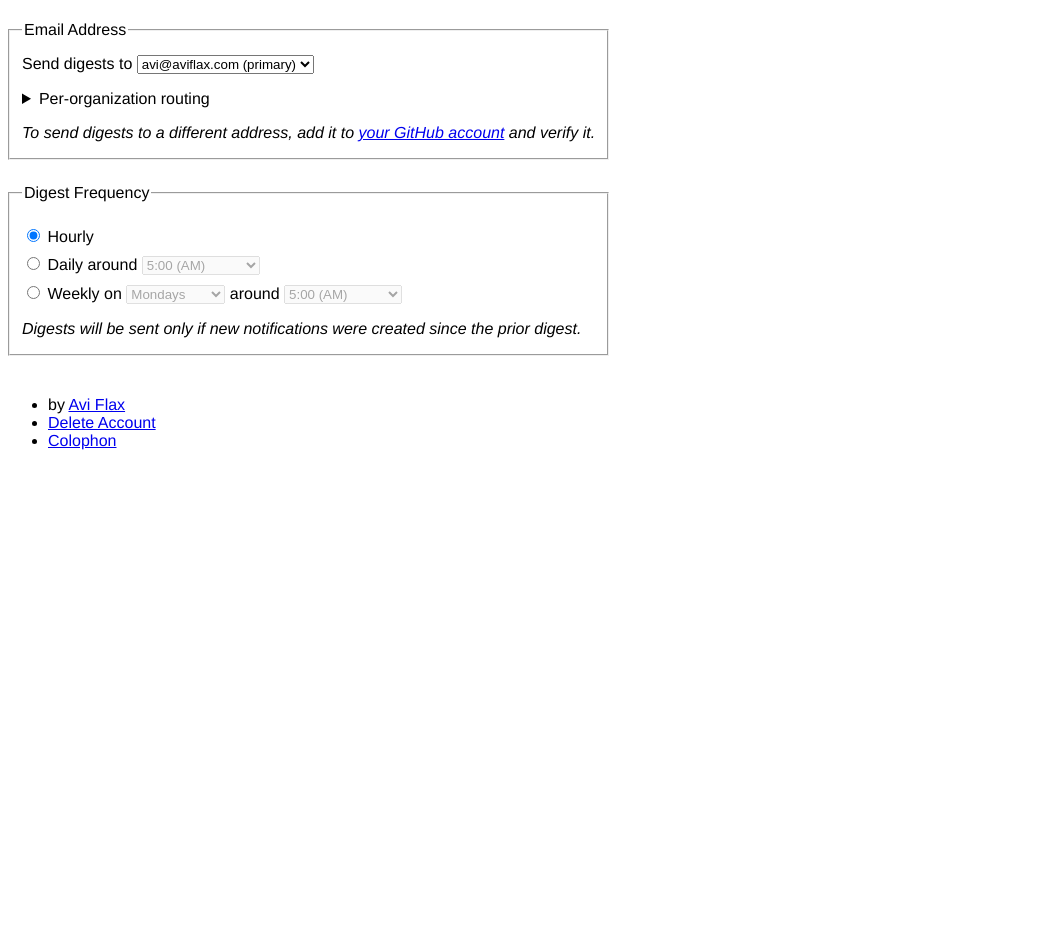
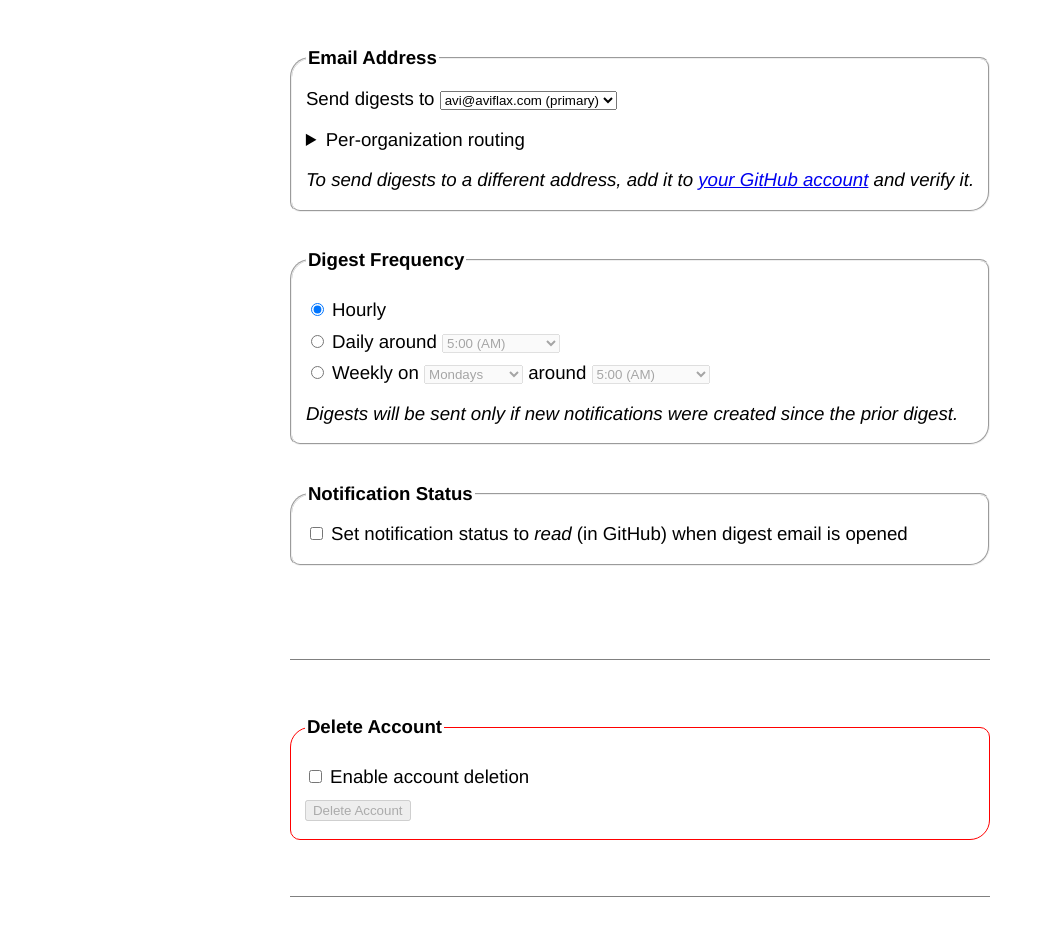
Before and after one commit to aviflax/github-digests-web, a plain HTML site: page resources/html-templates/settings.html in a window 1280 px wide. Shown: the part 83-1025 px from the top of the page, without its empty margins (0-1045 px from the left). Before the commit the page ends 800 px from the top, so only its background shows below. Drawn offline with Linux system fonts and the light colour scheme.

Commit message:
Further UI/UX/feature design

```diff
--- a/resources/html-templates/settings.html
+++ b/resources/html-templates/settings.html
@@ -1,21 +1,29 @@
 <!DOCTYPE html>
 <html lang="en">
   <head>
+    <meta charset="utf-8">
     <title>GitHub Digests » Settings</title>
     <style>
       html, body {
-        font-family: "Helvetica Neue", "Helvetica"
+        font-family: "Helvetica Neue", "Helvetica";
+        font-size: 14pt;
+        text-align: center;
       }
 
       main {
         display: inline-block;
-        margin: 0 auto;
+        text-align: left;
       }
 
       fieldset {
-        margin: 1.5em 0;
+        margin: 2em 0;
+        border-radius: 20px 10px;
         padding-top: 1em;
         padding-bottom: 1em;
+      }
+
+      legend {
+        font-weight: bold;
       }
 
       details {
@@ -30,6 +38,22 @@
         display: block;
         margin-top: 1em;
         font-style: italic;
+      }
+
+      #form_delete {
+        margin: 5em 0;
+        border-top: 1px solid gray;
+        border-bottom: 1px solid gray;
+        padding: 1em 0;
+      }
+
+      #form_delete fieldset {
+        border: 1px groove red;
+      }
+
+      nav ul {
+        list-style: none;
+        padding: 0;
       }
     </style>
 
@@ -49,6 +73,18 @@
 
                 d.getElementById('weekly_hour').disabled = ! d.getElementById('frequency_weekly').checked;
                 d.getElementById('weekly_hour').required = d.getElementById('frequency_weekly').checked;
+              }
+            );
+
+            d.getElementById('checkbox_enable_delete').addEventListener('change',
+              function(event) {
+                d.getElementById('button_delete').disabled = ! event.target.checked;
+              }
+            );
+
+            d.getElementById('button_delete').addEventListener('click',
+              function(event) {
+                alert('Coming soon!');
               }
             );
           }
@@ -150,8 +186,8 @@
                 <option value="7">7:00 (AM)</option>
                 <option value="8">8:00 (AM)</option>
                 <option value="9">9:00 (AM)</option>
-                <option value="10">10:00 AM</option>
-                <option value="11">11:00 AM</option>
+                <option value="10">10:00 (AM)</option>
+                <option value="11">11:00 (AM)</option>
                 <option value="12">12:00 (PM)</option>
                 <option value="13">13:00 (1:00 PM)</option>
                 <option value="14">14:00 (2:00 PM)</option>
@@ -167,14 +203,26 @@
 
           <label class="help">Digests will be sent only if new notifications were created since the prior digest.</label>
         </fieldset>
+
+        <fieldset>
+          <legend>Notification Status</legend>
+          <label><input type="checkbox" id="notifications_set_read_on_open" value="true"> Set notification status to <i>read</i> (in GitHub) when digest email is opened</label>
+        </fieldset>
+      </form>
+
+      <form id="form_delete">
+        <fieldset>
+          <legend>Delete Account</legend>
+          <section><label><input type="checkbox" id="checkbox_enable_delete"> Enable account deletion</label></section>
+          <button id="button_delete" disabled>Delete Account</button>
+        </fieldset>
       </form>
     </main>
 
     <footer>
       <nav>
         <ul>
-          <li>by <a href="http://aviflax.com">Avi Flax</a></li>
-          <li><a href="/delete">Delete Account</a></li>
+          <li><a href="/about">About</a></li>
           <li><a href="/colophon">Colophon</a></li>
         </ul>
       </nav>
```
